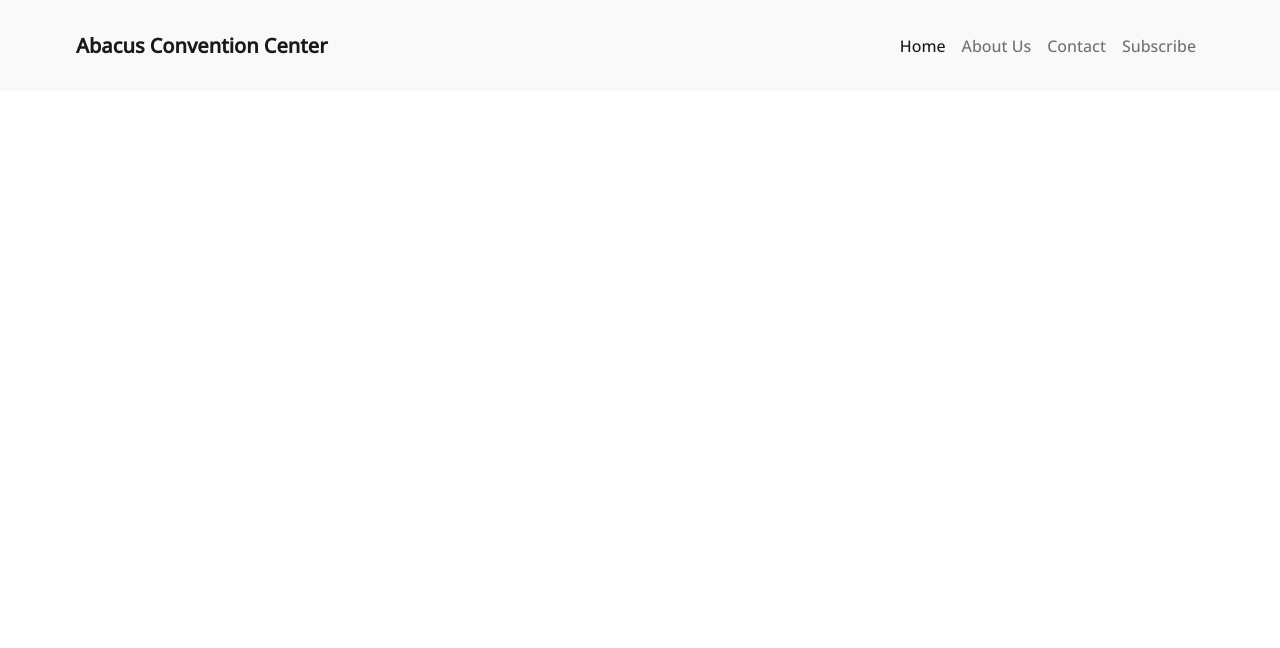
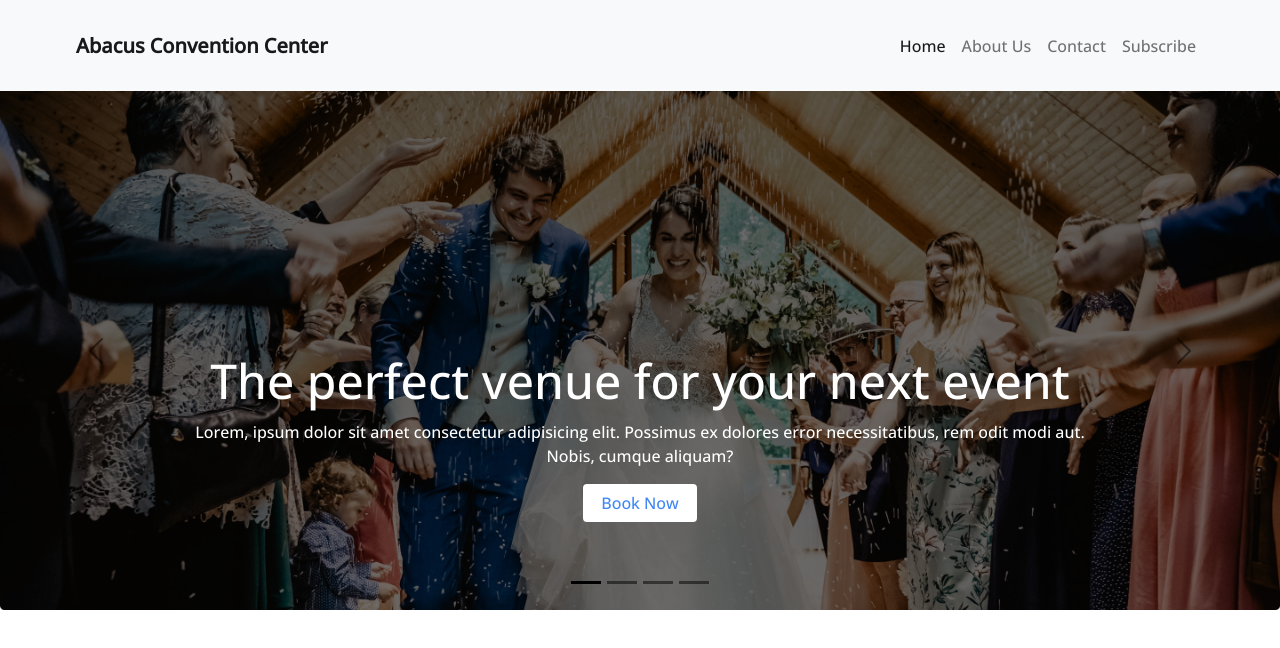
Before and after one commit to khHridoy/convention-center, a plain HTML site: page index.html in a window 1280 px wide. Drawn offline with nearby package versions, Linux system fonts and the light colour scheme.

Commit message:
Slider done

```diff
--- a/index.html
+++ b/index.html
@@ -39,6 +39,66 @@
         </div>
     </nav>
 
+    <!-- CAROUSEL -->
+
+    <div id="carouselExampleDark" class="carousel carousel-dark slide" data-bs-ride="carousel">
+        <div class="carousel-indicators">
+            <button type="button" data-bs-target="#carouselExampleDark" data-bs-slide-to="0" class="active"
+                aria-current="true" aria-label="Slide 1"></button>
+            <button type="button" data-bs-target="#carouselExampleDark" data-bs-slide-to="1"
+                aria-label="Slide 2"></button>
+            <button type="button" data-bs-target="#carouselExampleDark" data-bs-slide-to="2"
+                aria-label="Slide 3"></button>
+            <button type="button" data-bs-target="#carouselExampleDark" data-bs-slide-to="3"
+                aria-label="Slide 3"></button>
+        </div>
+        <div class="carousel-inner">
+            <div class="carousel-item active" data-bs-interval="10000">
+                <img src="images/banner.png" class="d-block w-100" alt="...">
+                <div class="carousel-caption d-none d-md-block">
+                    <h1>The perfect venue for your next event</h1>
+                    <p>Lorem, ipsum dolor sit amet consectetur adipisicing elit. Possimus ex dolores error
+                        necessitatibus, rem odit modi aut. Nobis, cumque aliquam?</p>
+                    <a href="#" class="rounded border-light bg-white mb-5">Book Now</a>
+                </div>
+            </div>
+            <div class="carousel-item" data-bs-interval="2000">
+                <img src="images/banner.png" class="d-block w-100" alt="...">
+                <div class="carousel-caption d-none d-md-block">
+                    <h1>The perfect venue for your next event</h1>
+                    <p>Lorem, ipsum dolor sit amet consectetur adipisicing elit. Possimus ex dolores error
+                        necessitatibus, rem odit modi aut. Nobis, cumque aliquam?</p>
+                    <a href="#" class="rounded border-light bg-white mb-5">Book Now</a>
+                </div>
+            </div>
+            <div class="carousel-item">
+                <img src="images/banner.png" class="d-block w-100" alt="...">
+                <div class="carousel-caption d-none d-md-block">
+                    <h1>The perfect venue for your next event</h1>
+                    <p>Lorem, ipsum dolor sit amet consectetur adipisicing elit. Possimus ex dolores error
+                        necessitatibus, rem odit modi aut. Nobis, cumque aliquam?</p>
+                    <a href="#" class="rounded border-light bg-white mb-5">Book Now</a>
+                </div>
+            </div>
+            <div class="carousel-item">
+                <img src="images/banner.png" class="d-block w-100" alt="...">
+                <div class="carousel-caption d-none d-md-block">
+                    <h1>The perfect venue for your next event</h1>
+                    <p>Lorem, ipsum dolor sit amet consectetur adipisicing elit. Possimus ex dolores error
+                        necessitatibus, rem odit modi aut. Nobis, cumque aliquam?</p>
+                    <a href="#" class="rounded border-light bg-white mb-5">Book Now</a>
+                </div>
+            </div>
+        </div>
+        <button class="carousel-control-prev" type="button" data-bs-target="#carouselExampleDark" data-bs-slide="prev">
+            <span class="carousel-control-prev-icon" aria-hidden="true"></span>
+            <span class="visually-hidden">Previous</span>
+        </button>
+        <button class="carousel-control-next" type="button" data-bs-target="#carouselExampleDark" data-bs-slide="next">
+            <span class="carousel-control-next-icon" aria-hidden="true"></span>
+            <span class="visually-hidden">Next</span>
+        </button>
+    </div>
     <!-- bootstrap javascript cdn -->
     <script src="https://cdn.jsdelivr.net/npm/bootstrap@5.0.2/dist/js/bootstrap.bundle.min.js"
         integrity="sha384-MrcW6ZMFYlzcLA8Nl+NtUVF0sA7MsXsP1UyJoMp4YLEuNSfAP+JcXn/tWtIaxVXM"
--- a/style.css
+++ b/style.css
@@ -17,3 +17,20 @@ body {
   font-size: 16px;
   color: #3e3e3e;
 }
+
+/* carousel */
+.carousel-item h1 {
+  color: #fff;
+  font-size: 48px;
+  margin-bottom: 10px;
+}
+.carousel-item p {
+  color: #fff;
+  font-size: 16px;
+}
+.carousel-item a {
+  text-decoration: none;
+  display: inline-block;
+  color: #3f87f5;
+  padding: 0.8% 2%;
+}
```
